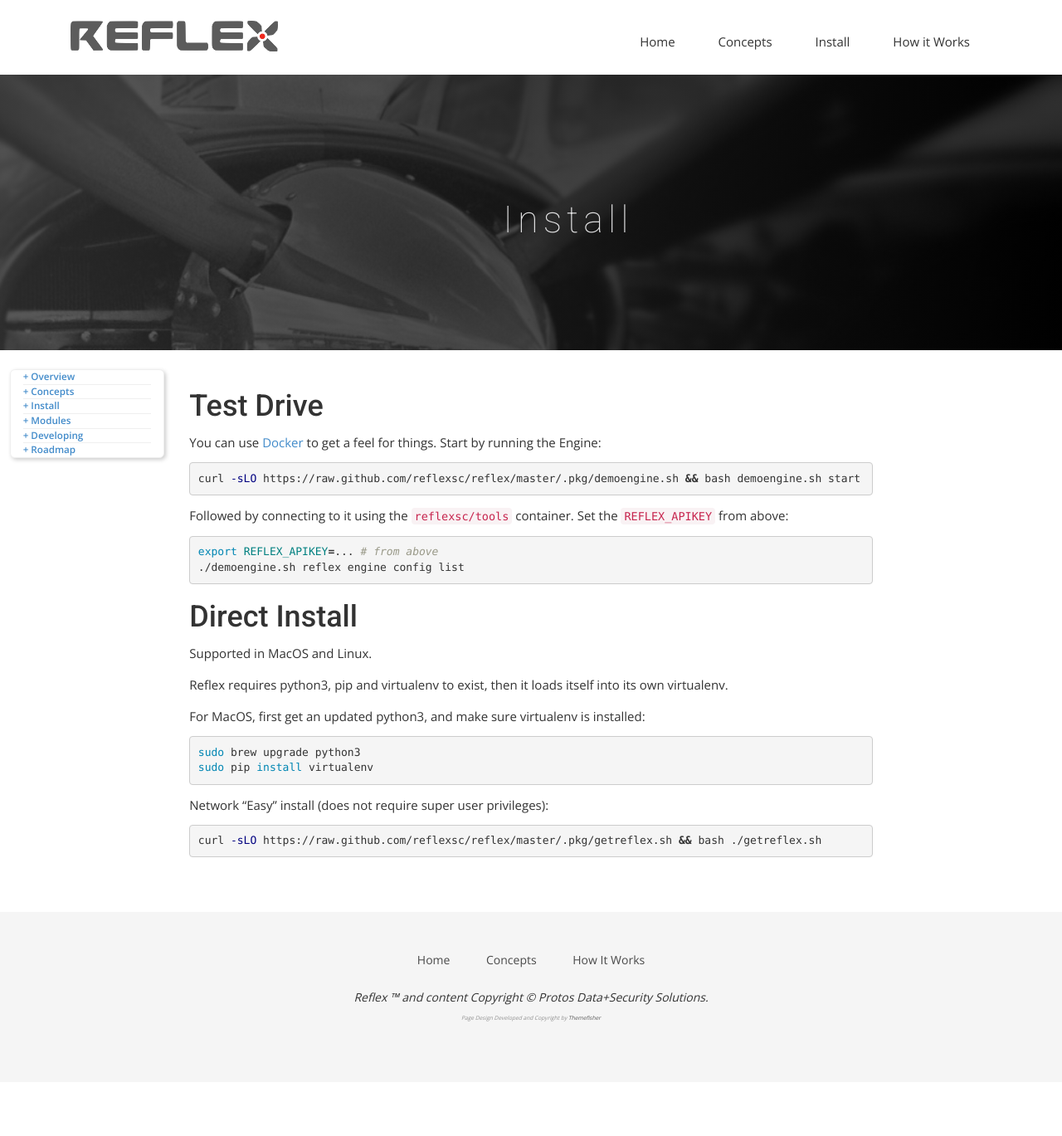
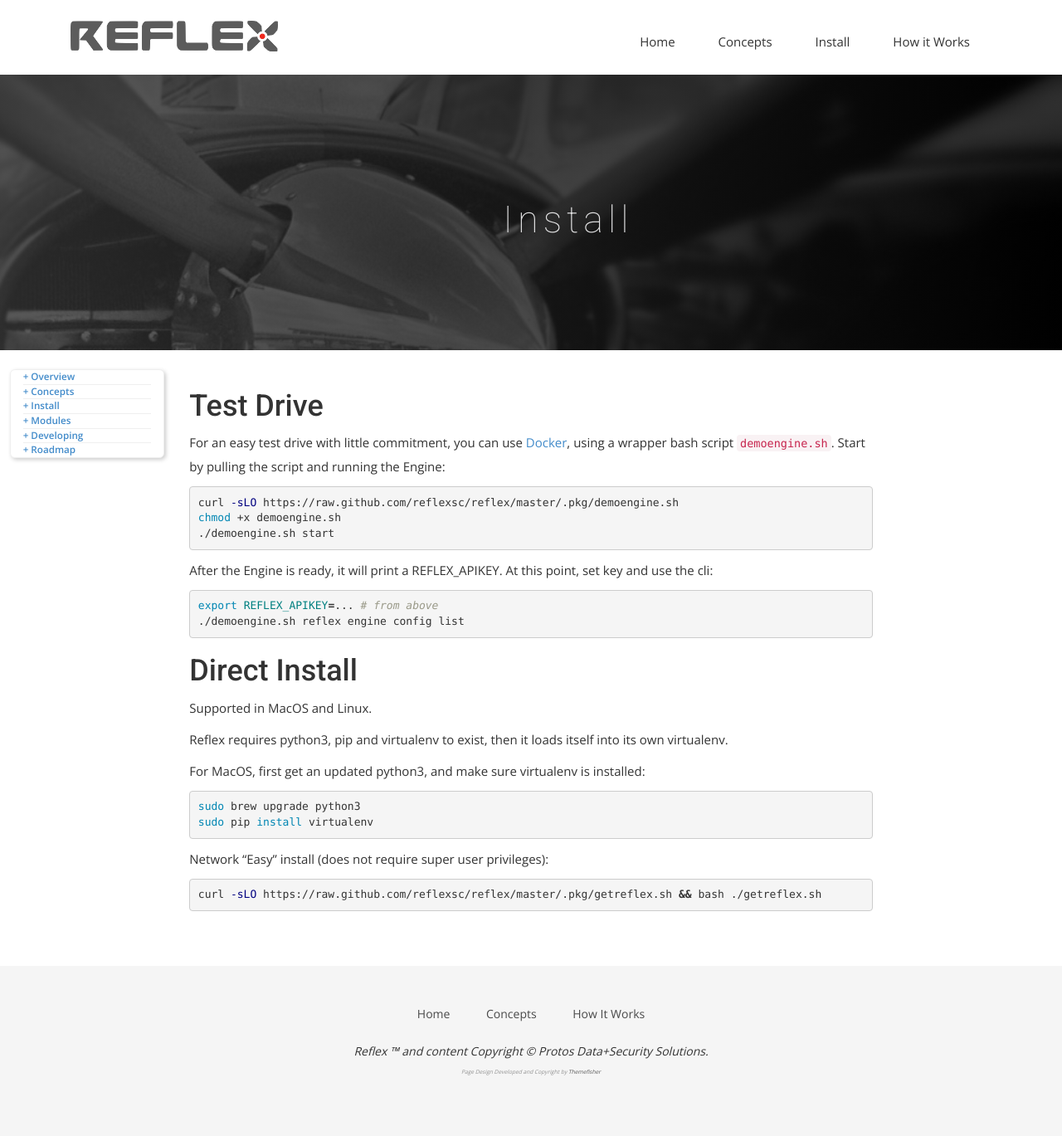
Before and after one commit to reflexsc/web, a Jekyll site: the page built from docs/install.md, in a window 1280 px wide. Shown: the whole page at 83% size. Built offline with Jekyll 4.4.1, drawn with Linux system fonts in a browser that asks for light colours; nearby versions of some CDN libraries; some web fonts are replaced; before the commit the page ends 1304 px from its top, so only the background shows below that.

Commit message:
updating install

```diff
--- a/docs/install.md
+++ b/docs/install.md
@@ -6,13 +6,16 @@ permalink: /docs/install/
 
 # Test Drive
 
-You can use [Docker](https://www.docker.com/products/overview) to get a feel for things.  Start by running the Engine:
+For an easy test drive with little commitment, you can use [Docker](https://www.docker.com/products/overview), using a wrapper bash script `demoengine.sh`.
+Start by pulling the script and running the Engine:
 
 {% highlight bash %}
-curl -sLO https://raw.github.com/reflexsc/reflex/master/.pkg/demoengine.sh && bash demoengine.sh start
+curl -sLO https://raw.github.com/reflexsc/reflex/master/.pkg/demoengine.sh
+chmod +x demoengine.sh
+./demoengine.sh start
 {% endhighlight %}
 
-Followed by connecting to it using the `reflexsc/tools` container.  Set the `REFLEX_APIKEY` from above:
+After the Engine is ready, it will print a REFLEX_APIKEY.  At this point, set key and use the cli:
 
 {% highlight bash %}
 export REFLEX_APIKEY=... # from above
```
